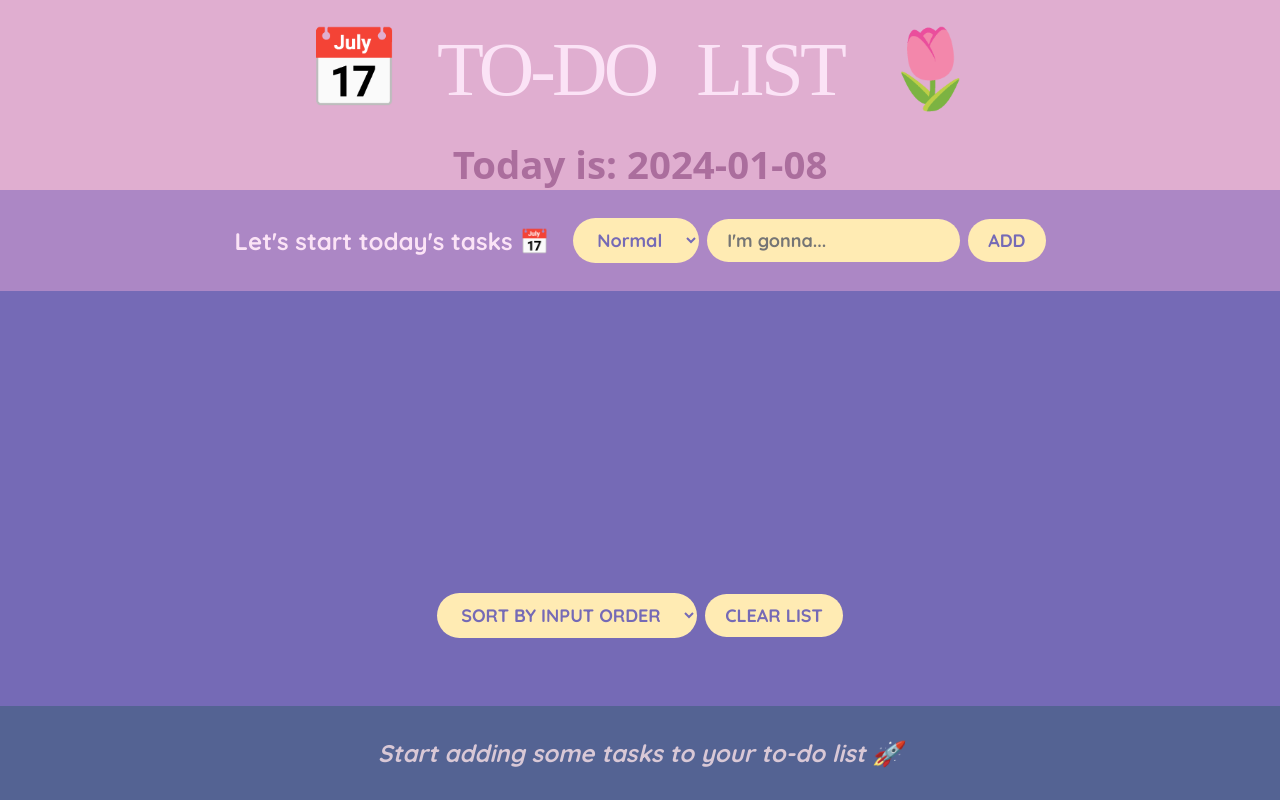
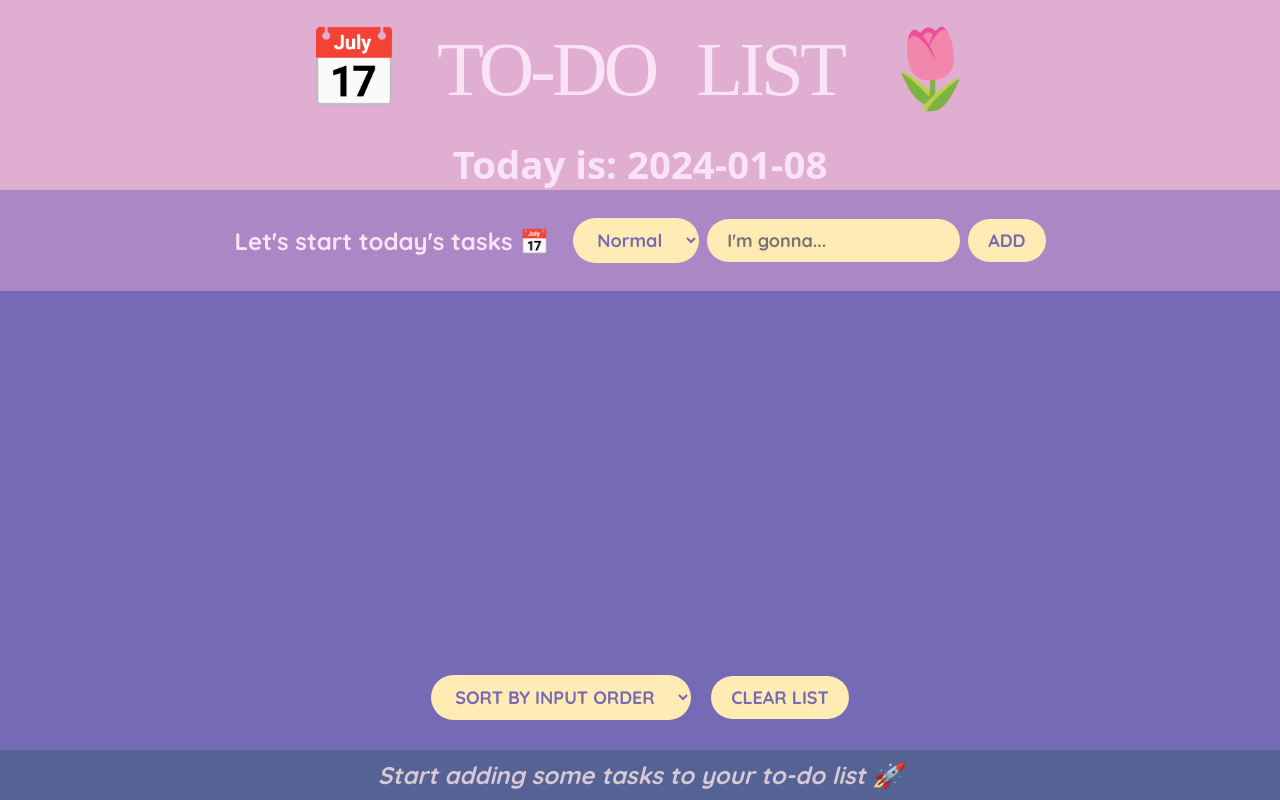
Before and after one commit to lyj0209/demo, a React (Create React App) app: page / in a window 1280 px wide. Built offline with nearby package versions, Linux system fonts and the light colour scheme; the HTML template or start-up script is replaced by a standard one; a web font is replaced by a local one.

Commit message:
update style

```diff
--- a/src/index.css
+++ b/src/index.css
@@ -60,19 +60,21 @@ h1 {
 h4 {
   text-align: center;
   background-color: #E0AED0;
-  color:#ab6e9d;
+  color:#fbe3f6;
   font-size: 3vw; /* 使用视窗宽度单位 */
   font-family: "Averia Libre", system-ui;
 
 }
 
 .actions {
-  padding: 2.8rem 0;
+  padding: 1rem 0;
   display: flex;
   flex-wrap: wrap; /* 允许元素换行 */
   align-items: center;
+  gap:2rem;
   justify-content: center;
-  gap: 0.8rem;
+  position: relative;
+  bottom: -2rem;
 
 }
 .add-form {
@@ -133,7 +135,7 @@ input {
   max-height: 60vh;
   overflow-y: auto;
   display: grid;
-  grid-template-columns: repeat(auto-fit, minmax(200px, 1fr));
+  grid-template-columns: repeat(auto-fit, minmax(300px, 1fr));
   gap: 1.2rem;
   justify-content: center;
   align-content: start;
@@ -199,7 +201,7 @@ input[type="checkbox"] {
   color:#d9c8d6;
   text-align: center;
   font-weight: 700;
-  padding: 3.2rem 0;
+  padding: 1rem 0;
 }
 
 /* 媒体查询，用于小屏幕设备 */
```
